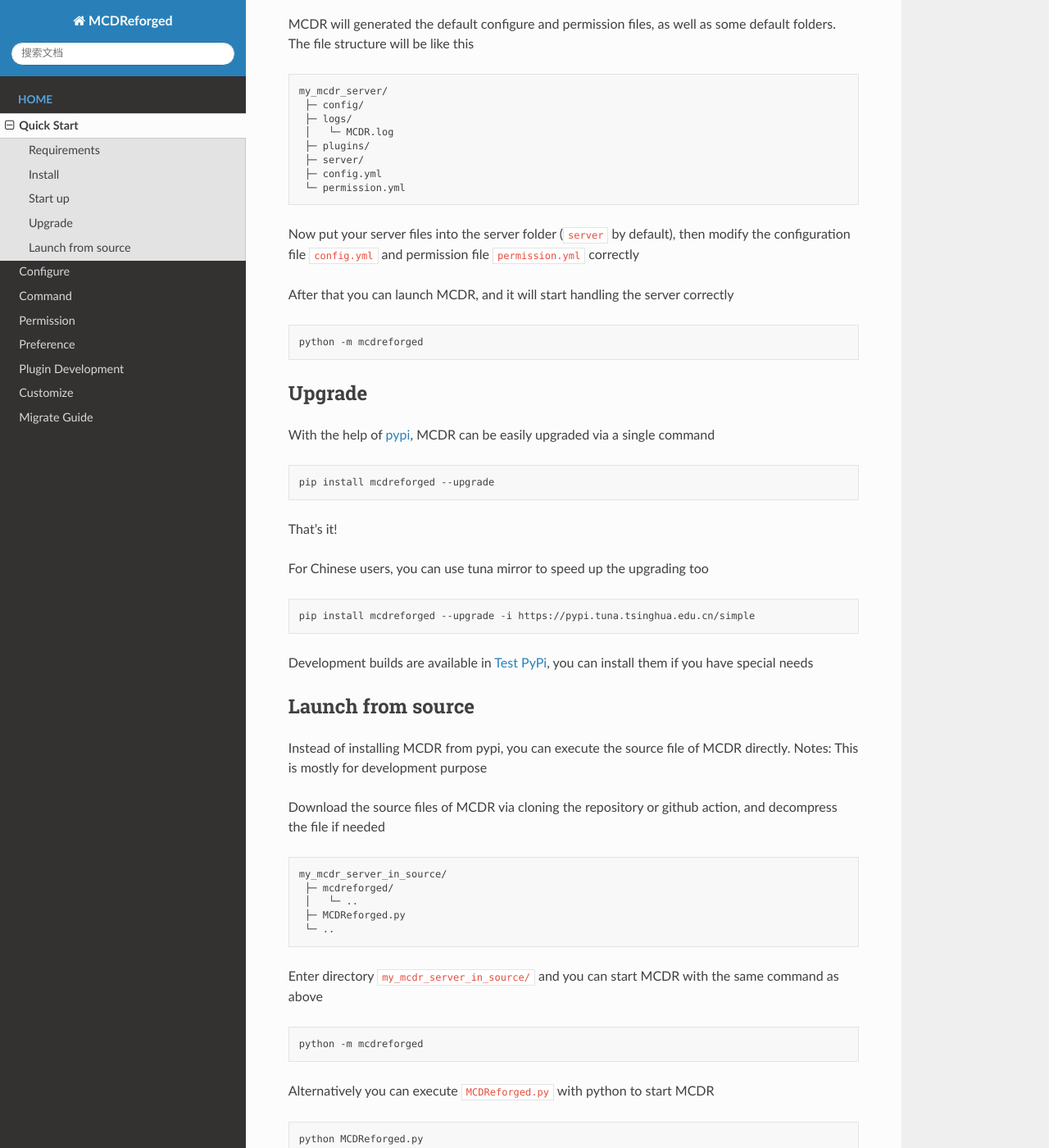
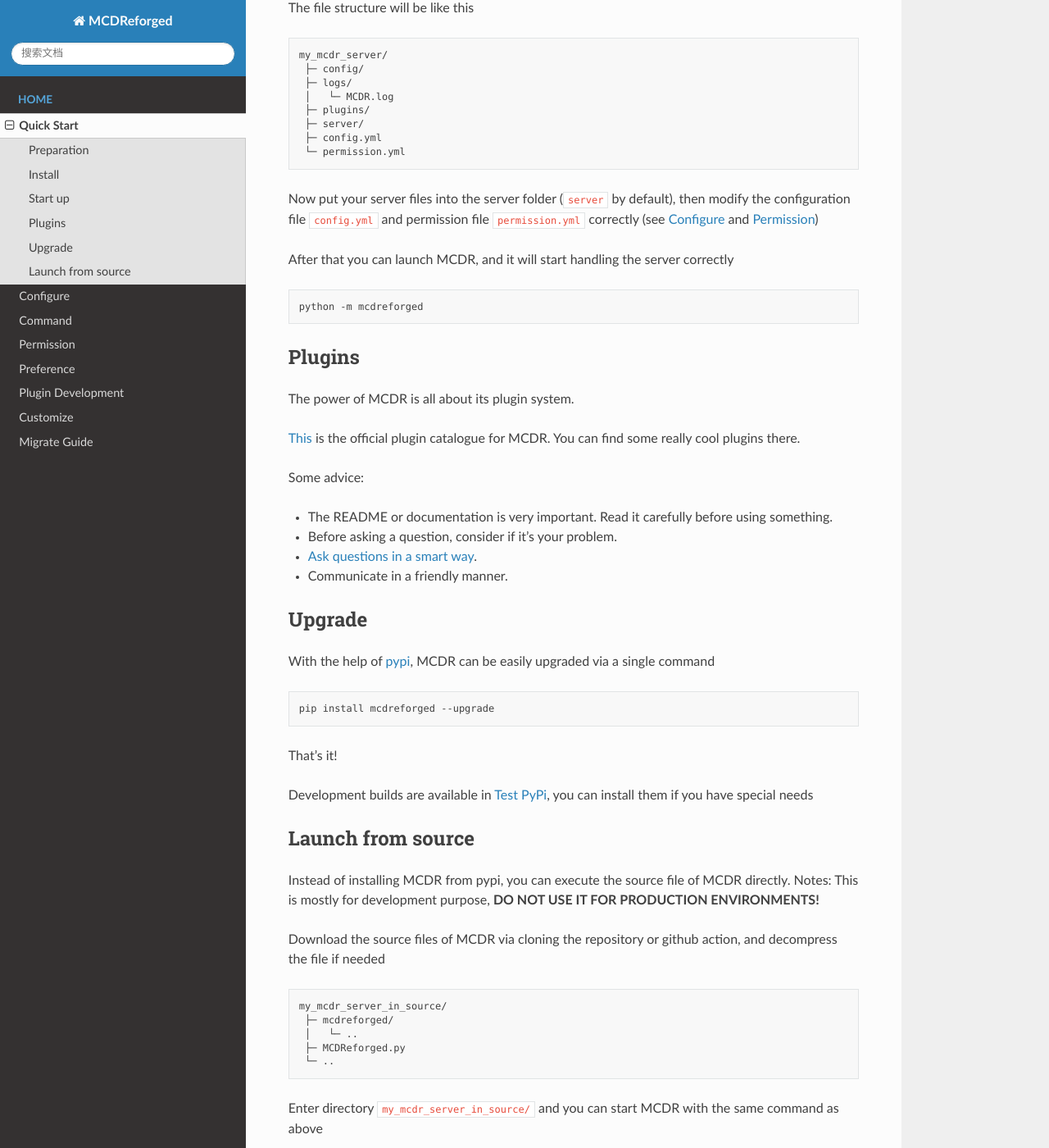
Before and after one commit to MCDReforged/MCDReforged, a Sphinx documentation site: the page built from docs/source/quick_start.rst, in a window 1280 px wide and 1400 px high, scrolled down 823 px. Shown: the whole window at 82% size. Built offline with Sphinx 7.4.7 and the Read the Docs theme 2.0.0, drawn with Linux system fonts in a browser that asks for light colours; some of the changed text lies outside the part shown.

Commit message:
📃 docs(quick_start): Some optimize

```diff
--- a/docs/source/quick_start.rst
+++ b/docs/source/quick_start.rst
@@ -4,10 +4,12 @@
 
 This is a quick start tutorial of `MCDReforged <https://github.com/Fallen-Breath/MCDReforged>`__ (abbreviated as MCDR, omitted below)
 
-Requirements
+Preparation
 ------------
 
-MCDR requires python3 runtime. The python version need to be at least 3.6
+* MCDR requires python3 runtime. The python version need to be at least 3.6 with pip installed.
+* Literally, MCDR is a daemon system for Minecraft. You need a full Minecraft server prepared to get the maxium power of MCDR.
+* For Chinese users, you may need to set the pypi source to a mirror server to speed up the installing or upgrading. Here we recommend `Tsinghua tuna mirror <https://mirrors.tuna.tsinghua.edu.cn/help/pypi/>`__.
 
 Install
 -------
@@ -17,12 +19,6 @@
 .. code-block:: bash
 
     pip install mcdreforged
-
-For Chinese users, you can added a ``-i https://pypi.tuna.tsinghua.edu.cn/simple`` prefix to the command to use `Tsinghua tuna mirror <https://mirrors.tuna.tsinghua.edu.cn/help/pypi/>`__ to speed up the installation
-
-.. code-block:: bash
-
-    pip install mcdreforged -i https://pypi.tuna.tsinghua.edu.cn/simple
 
 Start up
 --------
@@ -47,13 +43,27 @@
     ├─ config.yml
     └─ permission.yml
 
-Now put your server files into the server folder (``server`` by default), then modify the configuration file ``config.yml`` and permission file ``permission.yml`` correctly
+Now put your server files into the server folder (``server`` by default), then modify the configuration file ``config.yml`` and permission file ``permission.yml`` correctly (see `Configure <configure.html>`__ and `Permission <permission.html>`__)
 
 After that you can launch MCDR, and it will start handling the server correctly
 
 .. code-block:: bash
 
     python -m mcdreforged
+
+Plugins
+-------
+
+The power of MCDR is all about its plugin system.
+
+`This <https://github.com/MCDReforged/PluginCatalogue>`__ is the official plugin catalogue for MCDR. You can find some really cool plugins there.
+
+Some advice:
+
+* The README or documentation is very important. Read it carefully before using something.
+* Before asking a question, consider if it's your problem.
+* `Ask questions in a smart way <http://www.catb.org/~esr/faqs/smart-questions.html>`__.
+* Communicate in a friendly manner.
 
 Upgrade
 -------
@@ -66,18 +76,12 @@
 
 That's it!
 
-For Chinese users, you can use tuna mirror to speed up the upgrading too
-
-.. code-block:: bash
-
-    pip install mcdreforged --upgrade -i https://pypi.tuna.tsinghua.edu.cn/simple
-
 Development builds are available in `Test PyPi <https://test.pypi.org/project/mcdreforged/#history>`__, you can install them if you have special needs
 
 Launch from source
 ------------------
 
-Instead of installing MCDR from pypi, you can execute the source file of MCDR directly. Notes: This is mostly for development purpose
+Instead of installing MCDR from pypi, you can execute the source file of MCDR directly. Notes: This is mostly for development purpose, **DO NOT USE IT FOR PRODUCTION ENVIRONMENTS!**
 
 Download the source files of MCDR via cloning the repository or github action, and decompress the file if needed
 
```
Also changed, not shown: 1 other file.
